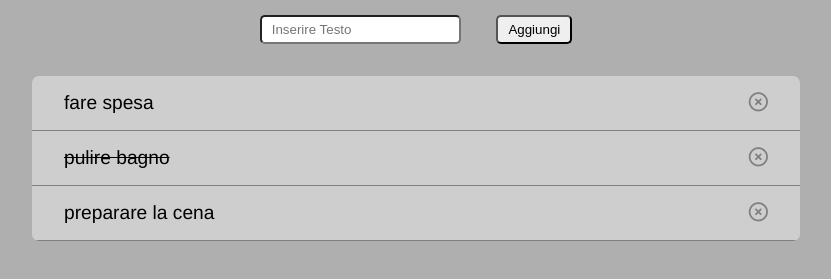
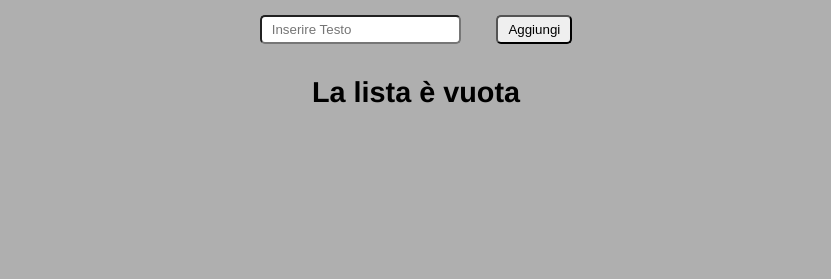
Before and after one commit to andreaconv/vue-todolist, a plain HTML site: page index.html in a window 1280 px wide. Shown: the part 119-398 px from the top of the page, without its empty margins (224-1055 px from the left). Drawn offline with nearby package versions, Linux system fonts and the light colour scheme.

Commit message:
controllo lunghezza input

```diff
--- a/assets/JS/script.js
+++ b/assets/JS/script.js
@@ -6,18 +6,18 @@ createApp({
 
     return {
       lista: [
-        {
-          text: 'fare spesa',
-          done: false,
-        },
-        {
-          text: 'pulire bagno',
-          done: true,
-        },
-        {
-          text: 'preparare la cena',
-          done: false,
-        },
+        // {
+        //   text: 'fare spesa',
+        //   done: false,
+        // },
+        // {
+        //   text: 'pulire bagno',
+        //   done: true,
+        // },
+        // {
+        //   text: 'preparare la cena',
+        //   done: false,
+        // },
       ],
       msgError: '',
       nuovoItemInserito: '',
@@ -36,12 +36,16 @@ createApp({
     },
 
     aggiungi(){
-      const nuovoItem = {
-        text: this.nuovoItemInserito,
-        done:false,
+      if(this.nuovoItemInserito.length == 0){
+        this.inserisciMsg('Devi inserire un testo')
+      }else {
+        const nuovoItem = {
+          text: this.nuovoItemInserito,
+          done:false,
+        }
+        this.lista.push(nuovoItem);
+        this.nuovoItemInserito= '';
       }
-      this.lista.push(nuovoItem);
-      this.nuovoItemInserito= '';
     },
 
     inserisciMsg(msg){
--- a/index.html
+++ b/index.html
@@ -36,6 +36,8 @@
 
       <h4>{{msgError}}</h4>
 
+      <h2>La lista è vuota</h2>
+
       <ul>
 
         <li
```
